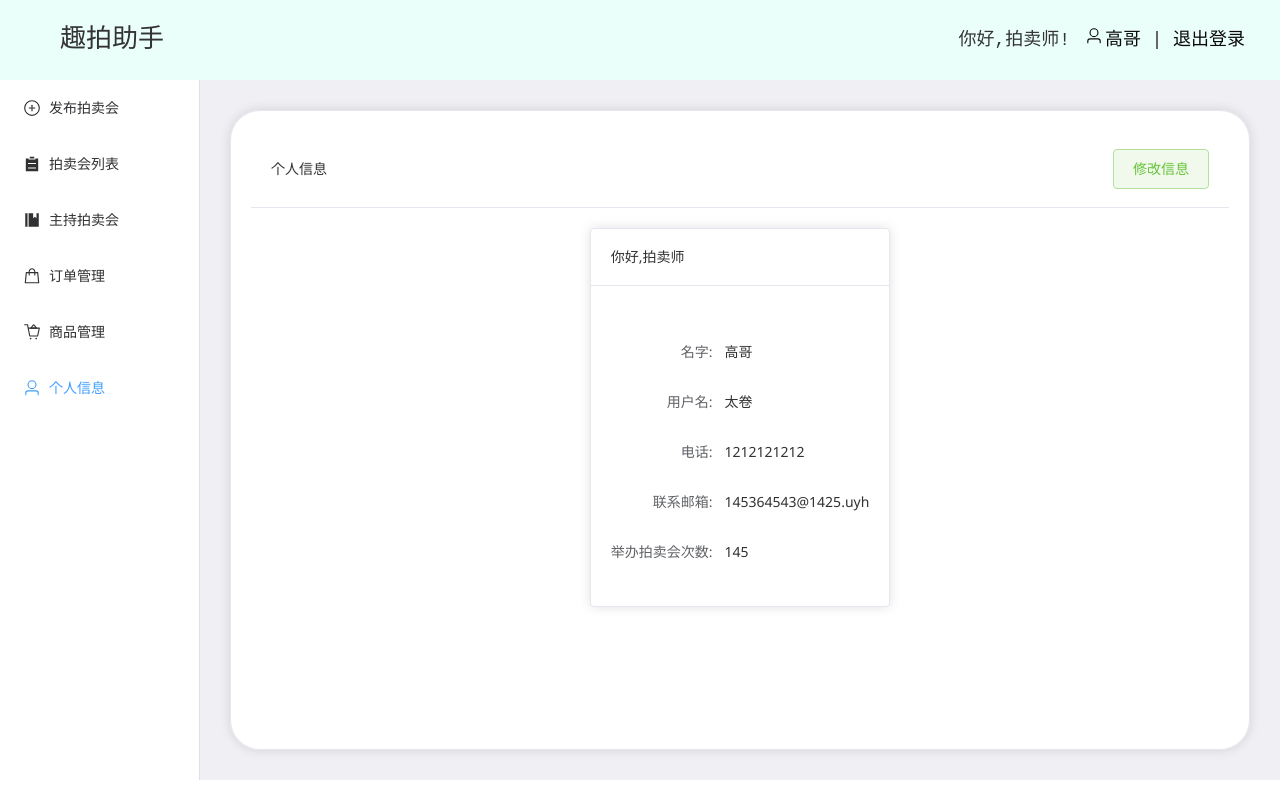
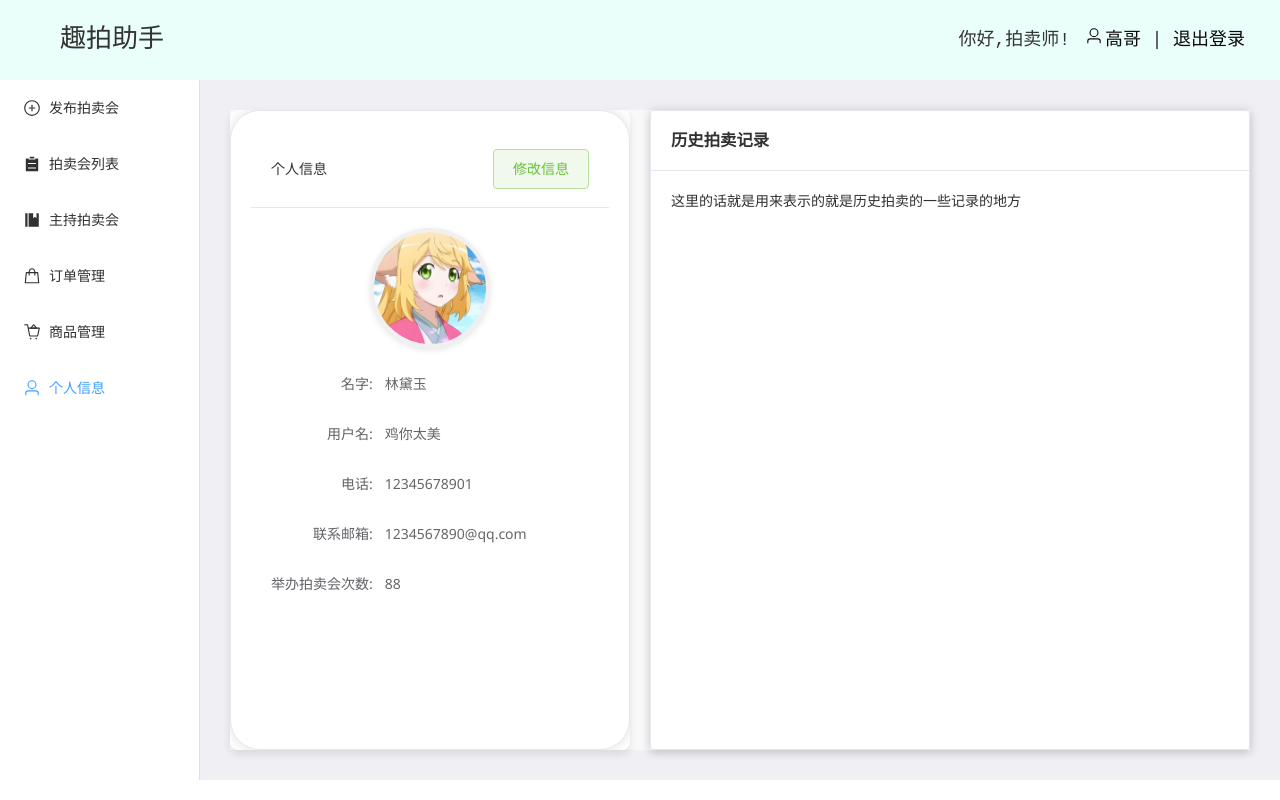
Before and after one commit to 8023time/qupai-manager-vue3, a Vue app: page /user in a window 1280 px wide. Built offline with nearby package versions, Linux system fonts and the light colour scheme; grey boxes are pictures that could not be loaded.

Commit message:
重新写了个人信息页面

```diff
--- a/src/views/Login/index.vue
+++ b/src/views/Login/index.vue
@@ -52,10 +52,6 @@ const userlogin = async () => {
               show-password
             ></el-input>
           </el-form-item>
-          <el-form-item class="captcha-box" label="验证码:">
-            <el-input style="width: 48%;" size="large" placeholder="请输入验证码"></el-input>
-            <span class="captcha">123333</span>
-          </el-form-item>
           <el-form-item class="el-form-item" style="margin-top: 15%;">
             <el-button @click="userlogin" type="primary" class="login-button">登录</el-button>
           </el-form-item>
@@ -67,6 +63,11 @@ const userlogin = async () => {
 </template>
 
 <style scoped>
+.demo-ruleForm
+{
+  align-items: center;
+  justify-content: center;
+}
 .login-container {
   position: fixed;
   left: 0;
@@ -104,6 +105,8 @@ const userlogin = async () => {
 .login-right {
   position: relative;
   display: flex;
+  /* align-items: center;
+  justify-content: center; */
   height: 60%;
   padding-left: 5%;
   padding-right: 5%;
@@ -131,23 +134,6 @@ justify-content: center;
   width: 100%;
   align-items: centers;
   height: 120%;
-}
-
-.captcha-box {
-  justify-content: space-between;
-  display: flex;
-
-}
-
-.captcha {
-  height: 110%;
-  margin-left: 10px;
-  font-size: 1rem;
-  width: 40%;
-  padding: 5px 10px;
-  background: #f2f2f2;
-  border-radius: 5px;
-  color: #333;
 }
 
 .login-button {
--- a/src/views/Management/OrderManagement/OrderManagement.vue
+++ b/src/views/Management/OrderManagement/OrderManagement.vue
@@ -11,7 +11,7 @@ const value1 =ref()
   <SameCard title="订单管理">
     <el-form inline>
       <el-form-item label="订单分类:" style="width: 240px;">
-        <el-select v-model="articledatamessage">
+        <el-select>
           <el-option label="全部订单" value="全部订单">全部订单</el-option>
           <el-option label="待派发" value="待派发">待派发</el-option>
           <el-option label="已发货" value="已发货">已发货</el-option>
@@ -25,11 +25,9 @@ const value1 =ref()
         <el-input placeholder="请输写商品名"></el-input>
       </el-form-item>
       <el-form-item label="下单时间:">
-
         <div class="demo-date-picker">
           <div class="block">
             <el-date-picker
-                v-model="value1"
               type="daterange"
               range-separator="至"
               start-placeholder="开始时间"
@@ -38,7 +36,6 @@ const value1 =ref()
             />
           </div>
         </div>
-
       </el-form-item>
       <el-form-item>
         <el-button type="primary">搜索</el-button>
@@ -46,9 +43,7 @@ const value1 =ref()
       </el-form-item>
     </el-form>
 
-    <!-- 在下面的这里就是用来存储相关数据的地方 -->
-    <el-table :data="articledatamessage" style="width: 100%; height: 100%;" v-loading="loading">
-      <!-- 在这里也是用到的是插槽 -->
+    <el-table style="width: 100%; height: 100%;" v-loading="loading">
       <el-table-column label="订单号">
         12
       </el-table-column>
@@ -59,15 +54,11 @@ const value1 =ref()
         12
       </el-table-column>
       <el-table-column label="手机号">
-
       </el-table-column>
       <el-table-column label="下单时间">
-
       </el-table-column>
       <el-table-column label="实收积分">
-
       </el-table-column>
-      <!-- 在这里的话就用到的就是插槽 -->
       <el-table-column label="操作">
         <template #default="{ row }">
           <el-button type="primary" circle :icon="Edit"></el-button>
@@ -77,7 +68,6 @@ const value1 =ref()
       </el-table-column>
     </el-table>
 
-    <!-- 下面就是放的是一些表格的数据的切换的东西小组件 -->
     <el-pagination
       v-model:current-page="articlerootref"
       v-model:page-size="articlerootref"
@@ -89,7 +79,6 @@ const value1 =ref()
       @current-change="onCurrentChange"
       style="justify-content: flex-end"
     />
-
   </SameCard>
 </template>
 
@@ -101,11 +90,9 @@ const value1 =ref()
   flex-wrap: wrap;
 }
 
-
 .el-form-item {
   align-items: center;
 }
-
 
 .demo-date-picker .block {
   padding: 30px 0;
--- /dev/null
+++ b/src/views/User/conponent/UserInformation.vue
@@ -0,0 +1,90 @@
+<script setup>
+// 图片列表
+import { ref } from 'vue'
+
+const imagenumber = ref(0)
+const changeimage = (data) => {
+    imagenumber.value = data
+}
+</script>
+
+
+<template>
+    <div class="profile-content">
+        <img
+            class="profile-avatar"
+            src="@/assets/avatar.jpg"
+            alt="头像"
+          />
+          <div class="profile-info">
+                <el-form
+                class="demo-ruleForm"
+                label-width="auto"
+                >
+                    <ul>
+                    <!-- 拍卖师名字 -->
+                    <li>
+                        <el-form-item label="名字:">
+                        林黛玉
+                        </el-form-item>
+                    </li>
+                    <!-- 用户名 -->
+                    <li>
+                        <el-form-item label="用户名:">
+                        鸡你太美
+                        </el-form-item>
+                    </li>
+                    <!-- 电话 -->
+                    <li>
+                        <el-form-item label="电话:">
+                        12345678901
+                        </el-form-item>
+                    </li>
+                    <!-- 联系邮箱 -->
+                    <li>
+                        <el-form-item label="联系邮箱:">
+                        1234567890@qq.com
+                        </el-form-item>
+                    </li>
+                    <!-- 举办拍卖会次数 -->
+                    <li>
+                        <el-form-item label="举办拍卖会次数:">
+                        88
+                        </el-form-item>
+                    </li>
+                    </ul>
+                </el-form>
+            </div>
+    </div>
+</template>
+
+<style scoped lang="scss">
+.el-form-item
+{
+justify-content:  flex-start;
+}
+
+.profile-content {
+  display: flex;
+  flex-direction: column;
+  align-items: center;
+//   padding: 20px;
+}
+
+.profile-avatar {
+  width: 120px;
+  height: 120px;
+  border-radius: 50%;
+  margin-bottom: 20px;
+  border: 4px solid #f0f0f0;
+  box-shadow: 0 2px 6px rgba(0, 0, 0, 0.1);
+}
+
+.profile-info {
+  width: 100%;
+  text-align: left;
+  line-height: 1.8;
+  font-size: 16px;
+  color: #666;
+}
+</style>
--- a/src/views/User/index.vue
+++ b/src/views/User/index.vue
@@ -1,5 +1,7 @@
 <script setup lang="ts">
 import { ref } from 'vue'
+import UserInformation from './conponent/UserInformation.vue';
+import { ElMessage } from 'element-plus';
 
 const ischangeinformation = ref(true)
 const changeinformation = () => {
@@ -7,12 +9,22 @@ const changeinformation = () => {
 }
 const blackinformation = () => {
   ischangeinformation.value = true
+  ElMessage.warning("已取消修改!")
+}
+
+const onchangeinfor = () => {
+  ischangeinformation.value = true
+  ElMessage.success("修改个人信息成功!")
 }
 </script>
 
 <template>
+  <div class="big-main">
+    <!-- 左侧个人信息卡片 -->
+    <div class="profile-card">
       <SameCard title="个人信息">
         <template #extra>
+          <!-- 切换按钮 -->
           <el-button
             v-if="ischangeinformation"
             plain
@@ -20,132 +32,126 @@ const blackinformation = () => {
             type="success"
             @click="changeinformation"
           >
-      修改信息</el-button>
-
+            修改信息
+          </el-button>
           <el-button
             v-else
             plain
             size="large"
-      type="success"
+            type="danger"
             @click="blackinformation"
           >
-      取消修改</el-button>
+            取消修改
+          </el-button>
         </template>
-    <!-- 下面的可以添加一些div -->
-     <div class="user-main-body">
-      <el-card style="max-width: 600px;" v-if="ischangeinformation">
-        <template #header>你好,拍卖师</template>
-        <el-form
-        class="demo-ruleForm"
-        label-width="auto"
-        >
-          <ul>
-          <!-- 拍卖师名字 -->
-          <li>
-            <el-form-item label="名字:">
-            高哥
-            </el-form-item>
-          </li>
-          <!-- 用户名 -->
-          <li>
-            <el-form-item label="用户名:">
-            太卷
-            </el-form-item>
-          </li>
-          <!-- 电话 -->
-          <li>
-            <el-form-item label="电话:">
-            1212121212
-            </el-form-item>
-          </li>
-          <!-- 联系邮箱 -->
-          <li>
-            <el-form-item label="联系邮箱:">
-            145364543@1425.uyh
-            </el-form-item>
-          </li>
-          <!-- 举办拍卖会次数 -->
-          <li>
-            <el-form-item label="举办拍卖会次数:">
-            145
-            </el-form-item>
-          </li>
-        </ul>
-        </el-form>
-      </el-card>
 
-      <el-card style="max-width: 600px;" v-else>
-        <template #header>你好,拍卖师</template>
-        <el-form
-        class="demo-ruleForm"
-        label-width="auto"
-        >
-        <div>
-          <ul>
-          <!-- 拍卖师名字 -->
-          <li>
+        <!-- 头像与信息 -->
+        <UserInformation></UserInformation>
+      </SameCard>
+    </div>
+
+    <!-- 右侧修改信息区域 -->
+    <div class="edit-section">
+      <el-card class="edit-card">
+        <template #header>
+          <h3>{{ ischangeinformation ? '历史拍卖记录' : '编辑您的信息' }}</h3>
+        </template>
+        <el-form class="edit-form" label-width="auto" v-if="!ischangeinformation">
+          <div class="form-grid">
+            <!-- 表单项 -->
             <el-form-item label="名字:">
               <el-input placeholder="请输入名字"></el-input>
             </el-form-item>
-          </li>
-          <!-- 用户名 -->
-          <li>
             <el-form-item label="用户名:">
               <el-input placeholder="请输入用户名"></el-input>
             </el-form-item>
-          </li>
-          <!-- 电话 -->
-          <li>
             <el-form-item label="电话:">
               <el-input placeholder="请输入电话"></el-input>
             </el-form-item>
-          </li>
-          <!-- 联系邮箱 -->
-          <li>
             <el-form-item label="联系邮箱:">
               <el-input placeholder="请输入邮箱"></el-input>
             </el-form-item>
-          </li>
-           <!-- 请输入旧密码 -->
-           <li>
-            <el-form-item label="请输入旧密码:">
-              <el-input placeholder="请输入旧密码"></el-input>
+            <el-form-item label="旧密码:">
+              <el-input placeholder="请输入旧密码" type="password"></el-input>
             </el-form-item>
-          </li>
-          <!-- 请输入新密码 -->
-          <li>
-            <el-form-item label="请输入新密码:">
-              <el-input placeholder="请输入新密码"></el-input>
+            <el-form-item label="新密码:">
+              <el-input placeholder="请输入新密码" type="password"></el-input>
             </el-form-item>
-          </li>
-        </ul>
-        <div class="submit">
-          <el-button type="primary">提交</el-button>
+          </div>
+          <!-- 提交按钮 -->
+          <div class="form-actions">
+            <el-button type="primary" @click="onchangeinfor">确认提交</el-button>
+          </div>
+        </el-form>
+        <div v-else>
+          这里的话就是用来表示的就是历史拍卖的一些记录的地方
+        </div>
+      </el-card>
     </div>
   </div>
-      </el-form>
-      </el-card>
-
-     </div>
-  </SameCard>
 </template>
 
+
+
 <style scoped>
-.user-main-body
-{
+/* 整体布局 */
+.big-main {
+  display: flex;
+  height: 100%; /* 使用原始高度 */
+  gap: 20px;
+  background-color: #f9f9f9;
+}
+
+/* 左侧卡片样式 */
+.profile-card {
+  flex: 0 0 400px;
+  background-color: #ffffff;
+  border-radius: 8px;
+  box-shadow: 0 4px 8px rgba(0, 0, 0, 0.1);
+  overflow: hidden;
+  display: flex;
+  flex-direction: column;
+  justify-content: space-between;
+}
+
+/* 右侧编辑区域样式 */
+.edit-section {
+  flex: 1;
+  background-color: #ffffff;
+  box-shadow: 0 4px 8px rgba(0, 0, 0, 0.1);
+  display: flex;
+  flex-direction: column;
+  justify-content: flex-start;
+}
+
+.edit-card {
+  width: 100%;
+  height: 100%; /* 保持高度一致 */
+}
+
+.edit-form {
+  display: flex;
+  flex-direction: column;
+  gap: 20px;
+}
+
+.form-grid {
+  display: grid;
+  grid-template-columns: 1fr 1fr;
+  gap: 20px;
+}
+
+.form-actions {
   display: flex;
   justify-content: center;
-  align-items: center;
-  ul
-  {
   margin-top: 30px;
 }
+
+.el-button {
+  transition: all 0.3s ease;
 }
-.submit
-{
-  margin-top: 30px;
-  justify-content: center;
-  align-items: center;
-  display: flex;
+.el-button:hover {
+  transform: translateY(-2px);
+  box-shadow: 0 2px 6px rgba(0, 0, 0, 0.15);
 }
 </style>
```
Also changed, not shown: src/assets/avatar.jpg (added). Lines whose indentation alone changed are shown as unchanged.
